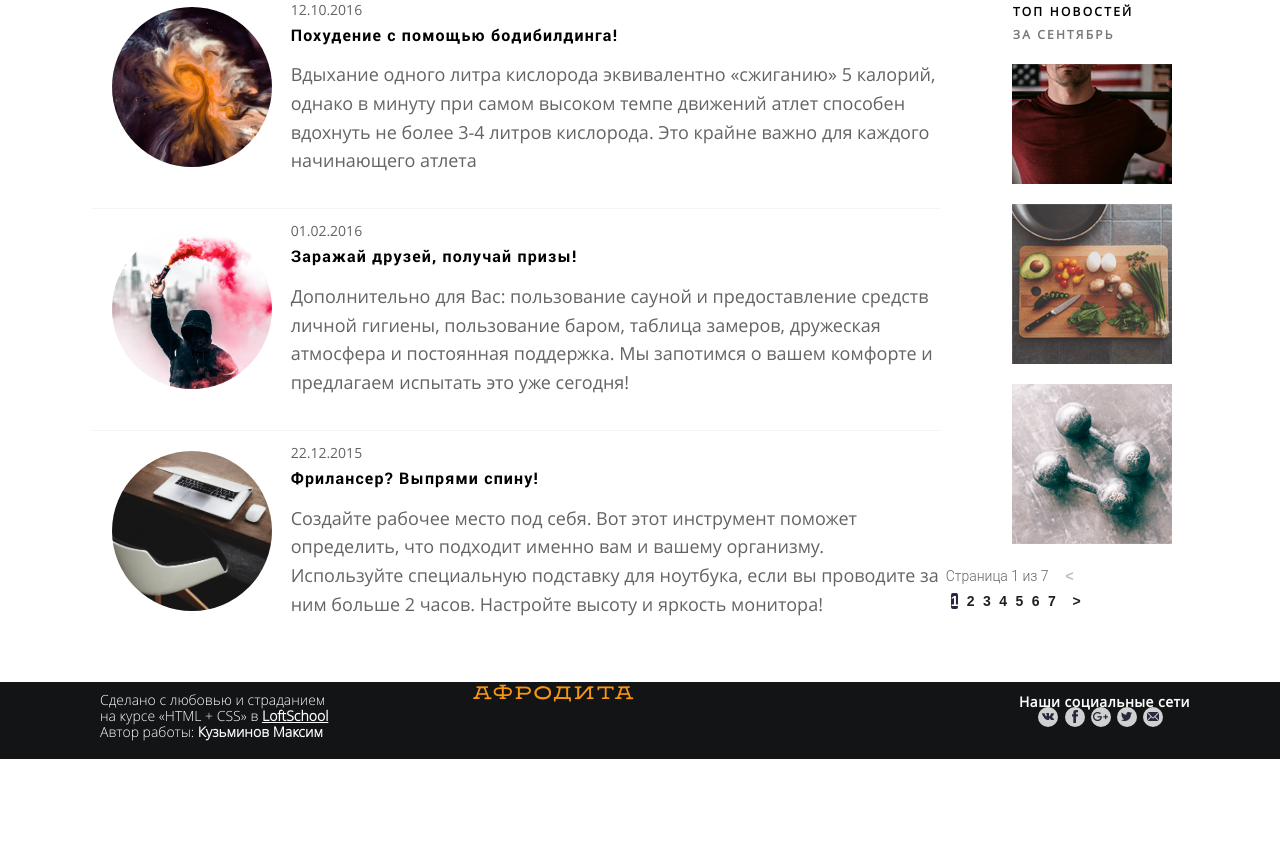
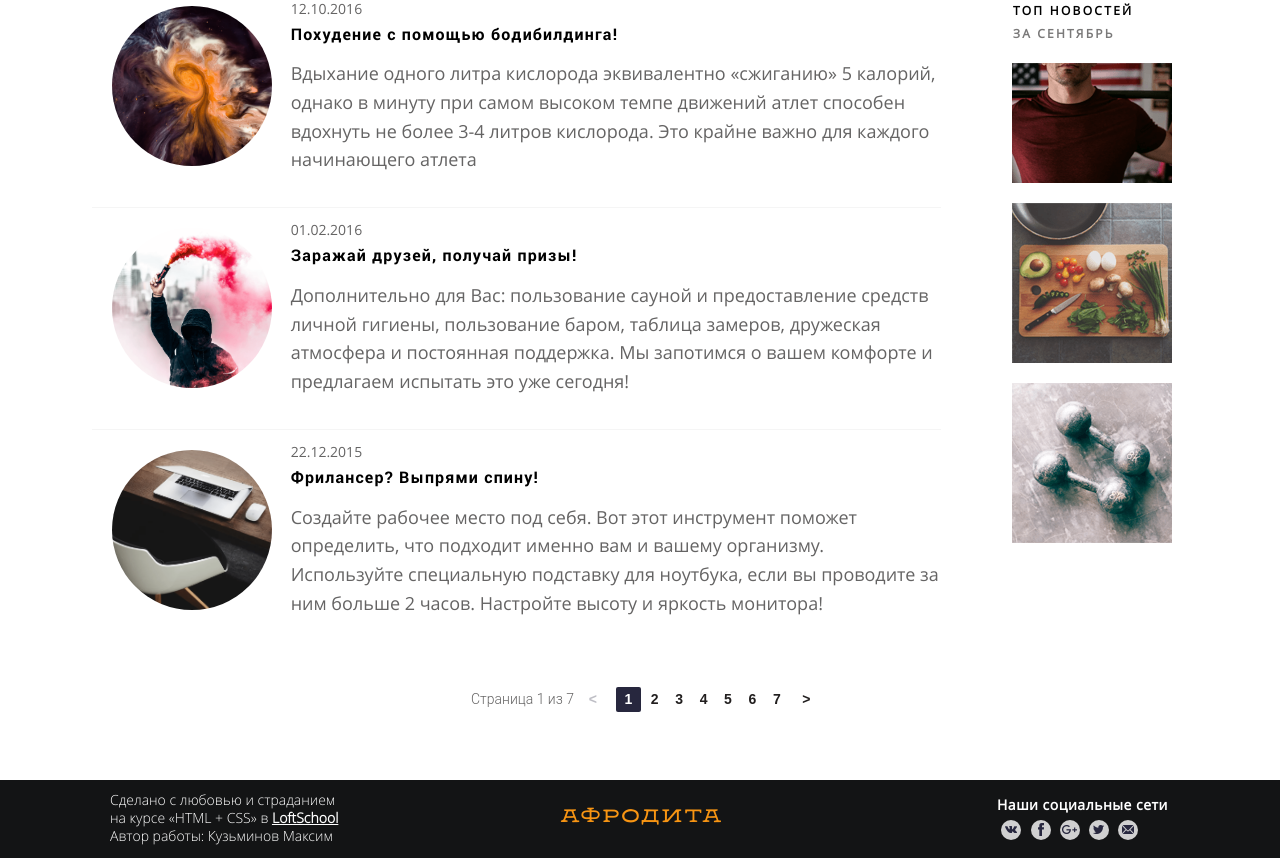
Before and after one commit to maxmjr/maxmjr.github.io, a plain HTML site: page index.html in a window 1280 px wide. Shown: the part 1450-2308 px from the top of the page. Before the commit the page ends 2209 px from the top, so only its background shows below. Drawn offline with Linux system fonts and the light colour scheme.

Commit message:
Pixelperfect mainpage

```diff
--- a/css/main.css
+++ b/css/main.css
@@ -69,11 +69,11 @@ body {
     min-width: 1140px;
 }
 
-.wrapper:after { /*updated*/
+/* .wrapper:after {
     content: "";
     display: block;
     height: 79px;
-}
+} */
 
 .container {
     max-width: 1100px;
@@ -240,11 +240,10 @@ ul li {
 
 
 
-/*------------------------HEADER--------------------------*/
-/*--------------------------------------------------------*/
 /*-----------------------PROMOTION------------------------*/
 
 .promotion .container {
+    padding-top: 78px;
     padding-bottom: 17px;
 }
 .promotion__image {
@@ -256,8 +255,6 @@ ul li {
 
 }
 
-/*-----------------------PROMOTION------------------------*/
-/*--------------------------------------------------------*/
 /*-----------------------FEATURES-------------------------*/
 .features {
 	background: #131415;
@@ -340,8 +337,6 @@ ul li {
 }
 
 
-/*------------------------FEATURES------------------------*/
-/*--------------------------------------------------------*/
 /*--------------------------NEWS--------------------------*/
 
 .news__title {
@@ -481,32 +476,46 @@ ul li {
 	font-size: 14px;
 	font-weight: 300;
 	color: #656464;
-	margin-left: 350px;
-	margin-top: 28px;
+	margin-left: 376px;
+	margin-top: 69px;
 	margin-bottom: 68px;
 
 }
 
-.pagination__block, .pagination__list, .pagination__item, .pagination__btn {
+.pagination__block, .pagination__item, .pagination__btn, .pagination__list {
     display: inline-block;
     padding-left: 5px;
 }
 
+.pagination__list {
+    padding-left: 9px;
+}
+
+.pagination__item {
+    padding-left: 0px;
+}
+
 .pagination__link, .pagination__btn {
-	width: 25px;
-	height: 25px;
+	width: 21px;
+    height: 25px;
+    display: block;
 	font-weight: 700;
-	font-family: OpenSans, Arial, Helvetica, sans-serif;
+	font-family: 'OpenSans', Arial, Helvetica, sans-serif;
 	color: #221f1f;
 	text-align: center;
 	text-decoration: none;
 	line-height: 25px;
 }
 
+.pagination__btn {
+    display: inline-block;
+}
+
 .pagination__link--current {
 	background: #27273e;
 	border-radius: 2px;
-	color: white;
+    color: white;
+    width: 25px;
 }
 .pagination__link:hover, .pagination__btn:hover {
 	color: #f89513;
@@ -520,44 +529,69 @@ ul li {
     color: rgba(39, 39, 62, 0.3);
 }
 
-/*------------------PAGINATION----------------------*/
-/*--------------------------------------------------*/
 /*--------------------FOOTER------------------------*/
 
 .footer {
 	background: #131415;
-	height: 77px;
+	min-height: 78px;
 	width: 100%;
+	min-width: 1100px;
+	overflow: hidden;
+}
+.socials {
+	float: right;
+	width: 30%;
+	line-height: 10px;
+	text-align: right;
+	letter-spacing: .5px;
+	margin-top: 20px;
+	margin-right: 22px;
+}
+.socials__item	 {
+	margin-left: 5px;
+}
+.socials__list {
+	width: 300px;
 }
 
+.footer--logo {
+	width: 30%;
+	float: left;
+	text-align: center;
+    margin-left: 35px;
+    padding-left: 2px;
+    padding-top:25px;
+}
 .copyright {
-	font-family: 'open_sanslight';
+	font-weight: 300;
 	color: #ffffff;
 	float: left;
-	width: 33%;
-    padding: 10px;
-
+	width: 30%;
+	padding: 11px 0 0 20px;
+	line-height: 1.3;
+	font-family: 'open_sanslight';
 }
 .copyright, .socials, .socials__item {
 	display: inline-block;
 	font-size: 14px;
 }
+.copyright__author {
+	font-family: 'open_sansbold';
+}
+.copyright__loft {
+	color: white;
+	font-family: 'open_sansbold';
+}
 .link {
+    font-family: 'open_sanslight';
     font-weight: 700;
     color: #ffffff;
 }
 .link:hover {
 	color: #999999;
 }
-
-
-.socials {
-	float: right;
-	width: 30%;
-    line-height: 10px;
-	text-align: right;
-    letter-spacing: .5px;
-    margin-top: 15px;
+.link:visited {
+	color: #ffffff;
 }
 
 .socials__title {
@@ -565,20 +599,14 @@ ul li {
 	color: #ffffff;
 }
 
-.socials__list {
-	width: 300px;
-}
-
-.socials__item	 {
-    margin-left: 5px;
-    width: 17px;
-}
-
-
 .socials__btn {
 	display: inline-block;
 	height: 20px;
 	width: 20px;
+	margin-top: 10px;
+}
+.socials__list {
+	margin-right: 34px;
 }
 
 .socials__btn:hover {
--- a/index.html
+++ b/index.html
@@ -11,9 +11,7 @@
 </head>
 <body>
     <div class="wrapper">
-
-<!-- HEADER -->
-        <div class="header">
+        <header class="header">
             <div class="container clearfix">
                 <div class="header--logo clearfix">
                 <a href="#" class="logo uppercase">Афродита</a>
@@ -44,11 +42,8 @@
                         <div class="info__schedule">График работы</div>
                 </div>
             </div>
-        </div>
-    </div>
-
+        </header>
 <!--  PROMOTION  -->
-
         <div class="promotion">
             <div class="container">
                 <div class="promotion__image" style="background-image: url(img/promotion/justdoit.png)">
@@ -58,7 +53,6 @@
         </div>
 
 <!--    FEATURES   -->
-
         <div class="features">
             <div class="container clearfix">
                 <h2 class="title uppercase">Особенности</h2>
@@ -96,12 +90,11 @@
                 </ul>
             </div>
         </div>
-
 <!--     NEWS     -->
-
-    <div class="news">
+        <div class="news clearfix">
             <div class="container">
                 <h2 class="news__title uppercase">Последние новости</h2>
+                <article class="news__container clearfix">
                 <ul class="news__list">
                     <li class="news__list-item">
                         <div class="news__item-wrap news__item-wrap--image" style="background-image:url(img/content/galaxy.png)">
@@ -134,10 +127,7 @@
                         </div>
                     </li>
                 </ul>
-
-<!--   SIDEBAR -->
-
-            <div class="sidebar">
+                <div class="sidebar clearfix">
                         <div class="sidebar__title uppercase">Топ новостей</div>
                         <div class="sidebar__period uppercase">За сентябрь</div>
                         <ul class="sidebar__images">
@@ -152,9 +142,7 @@
                             </li>
                         </ul>
                 </div>
-
-<!--   PAGINATION  -->
-
+                </article>
                 <div class="pagination">
                     <span class="pagination__block">Страница 1 из 7</span>
                     <a href="" class="pagination__btn pagination__link--disabled">&lt;</a>
@@ -185,9 +173,8 @@
                 </div>
             </div>
         </div>
-
+    </div>
 <!-- FOOTER -->
-
     <footer class="footer">
         <div class="container clearfix">
             <div class="copyright">Сделано с любовью и страданием
@@ -196,7 +183,9 @@
                 <br> Автор работы:
                 <strong>Кузьминов Максим</strong>
             </div>
+            <div class="footer--logo">
             <a href="#" class="logo">Афродита</a>
+            </div>
             <div class="socials">
                 <div class="socials__title">Наши социальные сети</div>
                     <ul class="socials__list">
```
Lines whose indentation alone changed are shown as unchanged.
